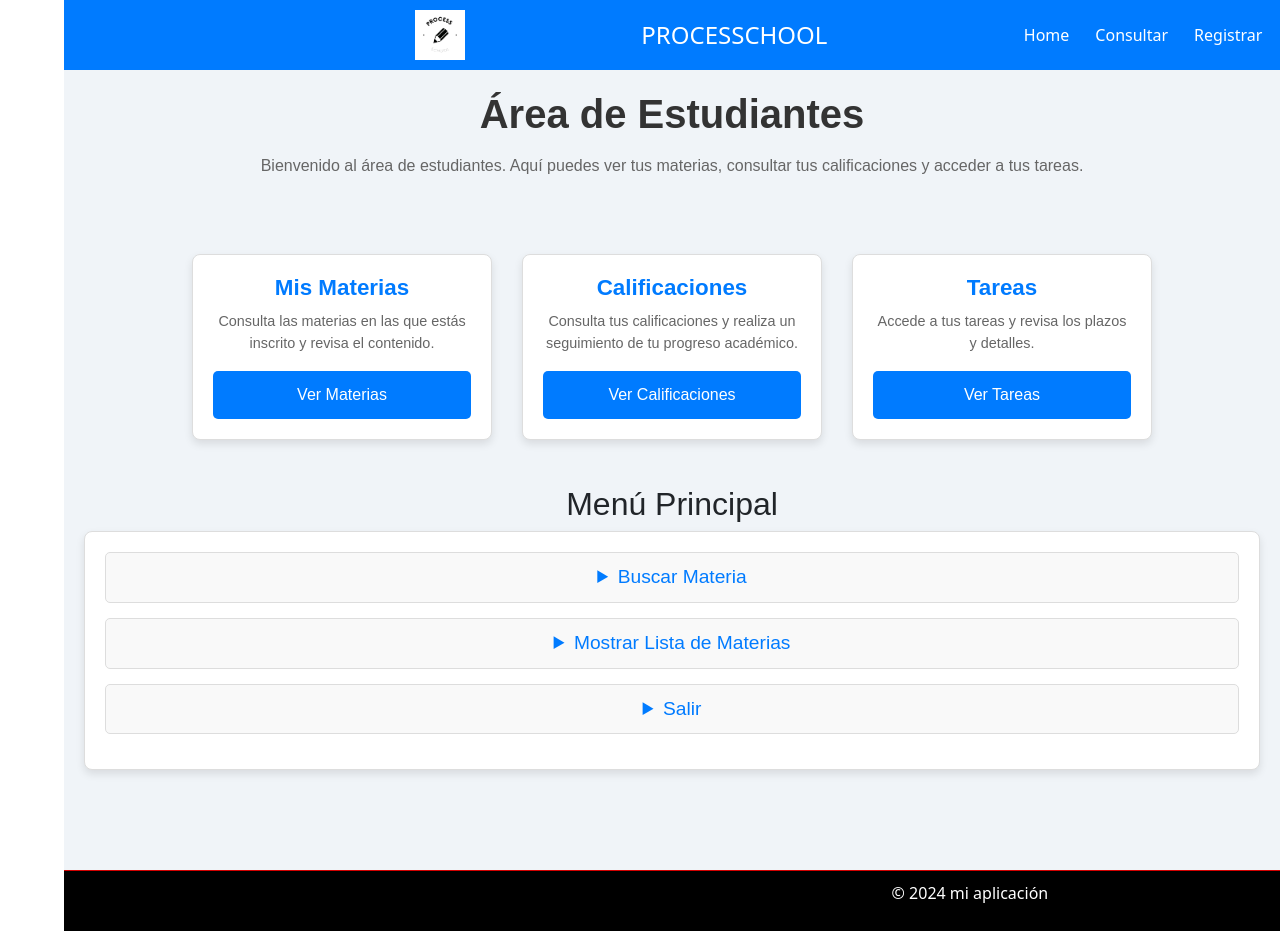
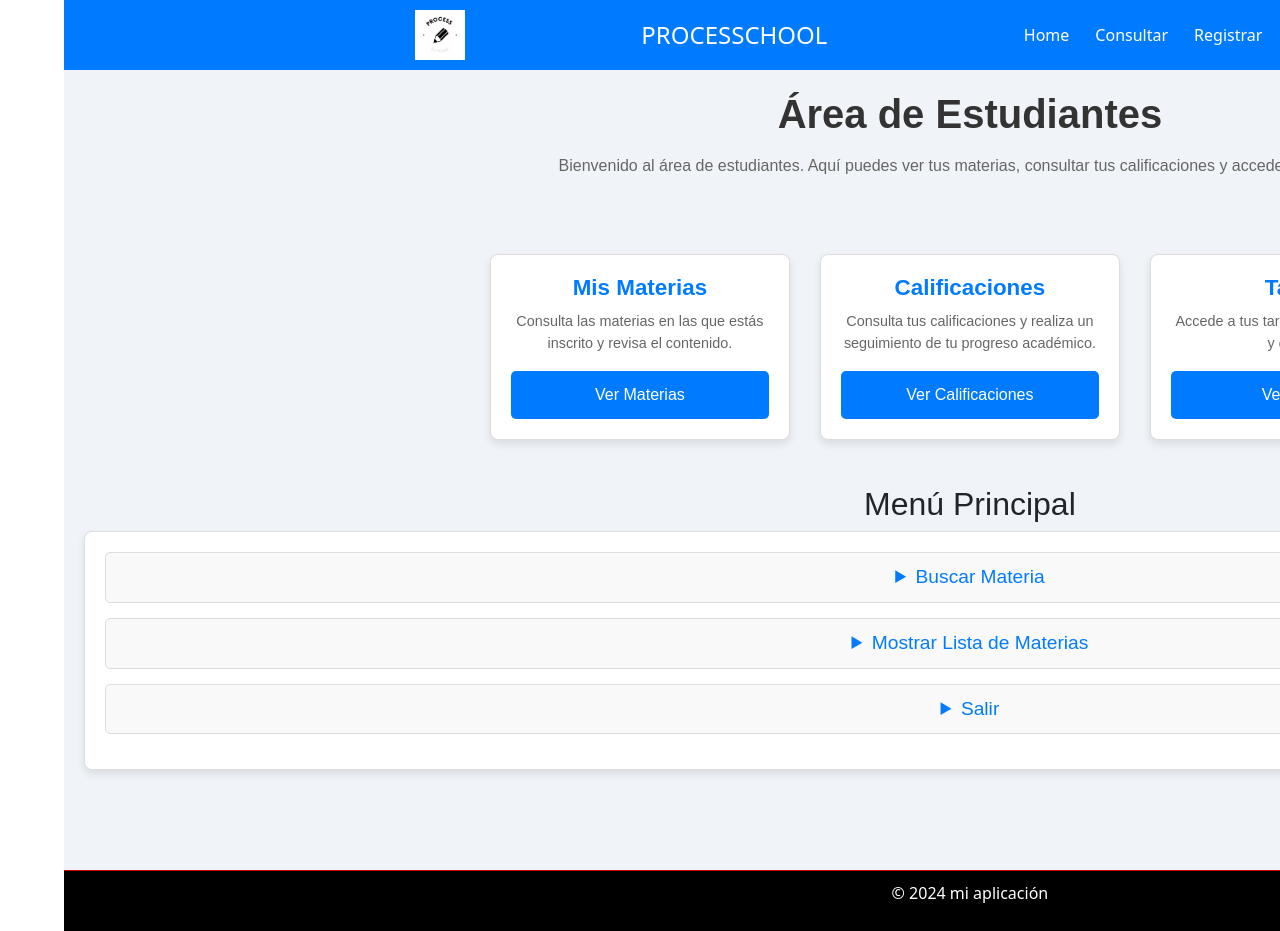
Before and after one commit to juan1david/nodejs_30, a Vue app in the folder proyecto3/: page /Estudiante in a window 1280 px wide. Shown: the top 931 px of the page. Built offline with nearby package versions, Linux system fonts and the light colour scheme.

Commit message:
Update Estudiante.vue

```diff
--- a/proyecto3/src/components/Estudiante.vue
+++ b/proyecto3/src/components/Estudiante.vue
@@ -84,6 +84,7 @@ const subjects = ref([
   justify-content: flex-start;
   min-height: 100vh;
   text-align: center;
+  width: 149%;
   padding: 20px;
   background-color: #f0f4f8;
   font-family: 'Arial', sans-serif;
```
